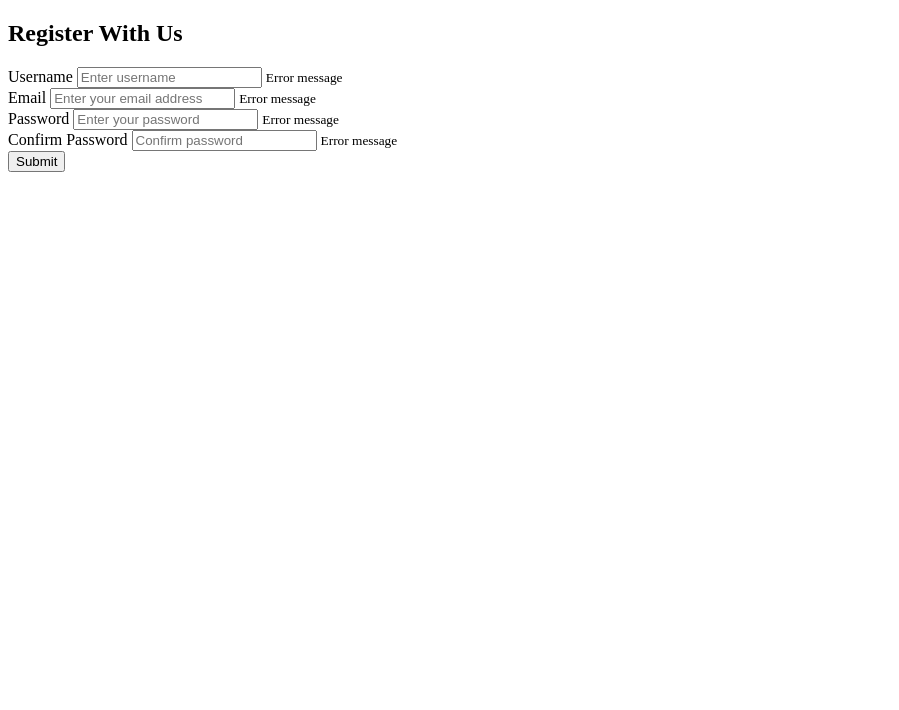
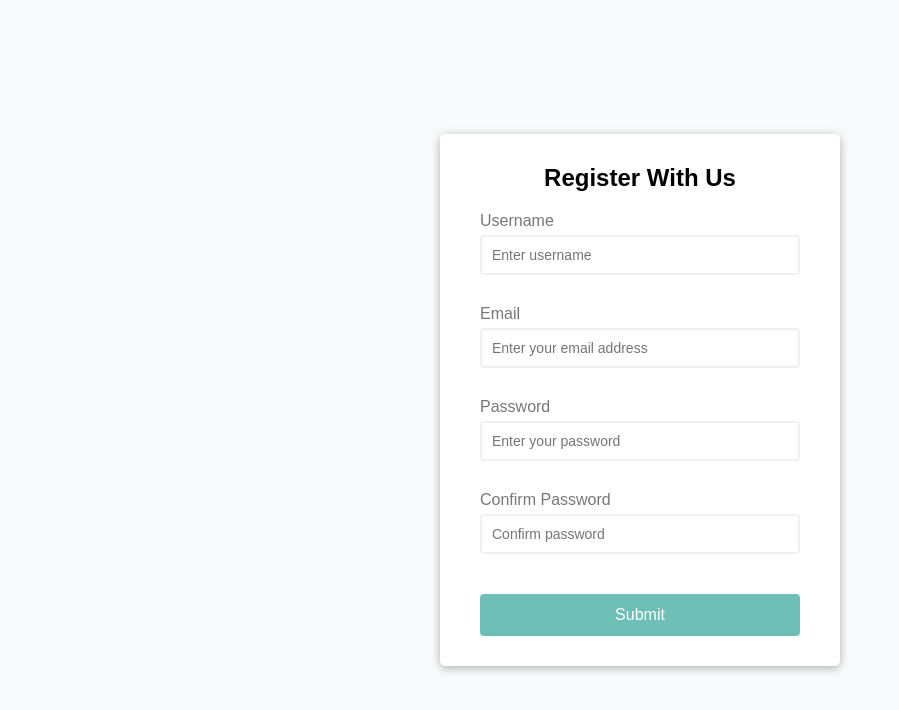
Before and after one commit to spydar-web/cinehub, a plain HTML site: page pages/register.html in a window 1280 px wide. Shown: the whole page, without its empty margins (0-899 px from the left). Drawn offline with Linux system fonts and the light colour scheme; the site is published under a folder, as on GitHub Pages, so addresses that start at the root find nothing.

Commit message:
added css link

```diff
--- a/pages/register.html
+++ b/pages/register.html
@@ -5,7 +5,7 @@
     <meta charset="UTF-8">
     <meta http-equiv="X-UA-Compatible" content="IE=edge">
     <meta name="viewport" content="width=device-width, initial-scale=1.0">
-    <link rel="stylesheet" href="/cinehub/assets/scss/register.css">
+    <link rel="stylesheet" href="../assets/scss/register.css">
     <title>Register with us</title>
 </head>
 
```
